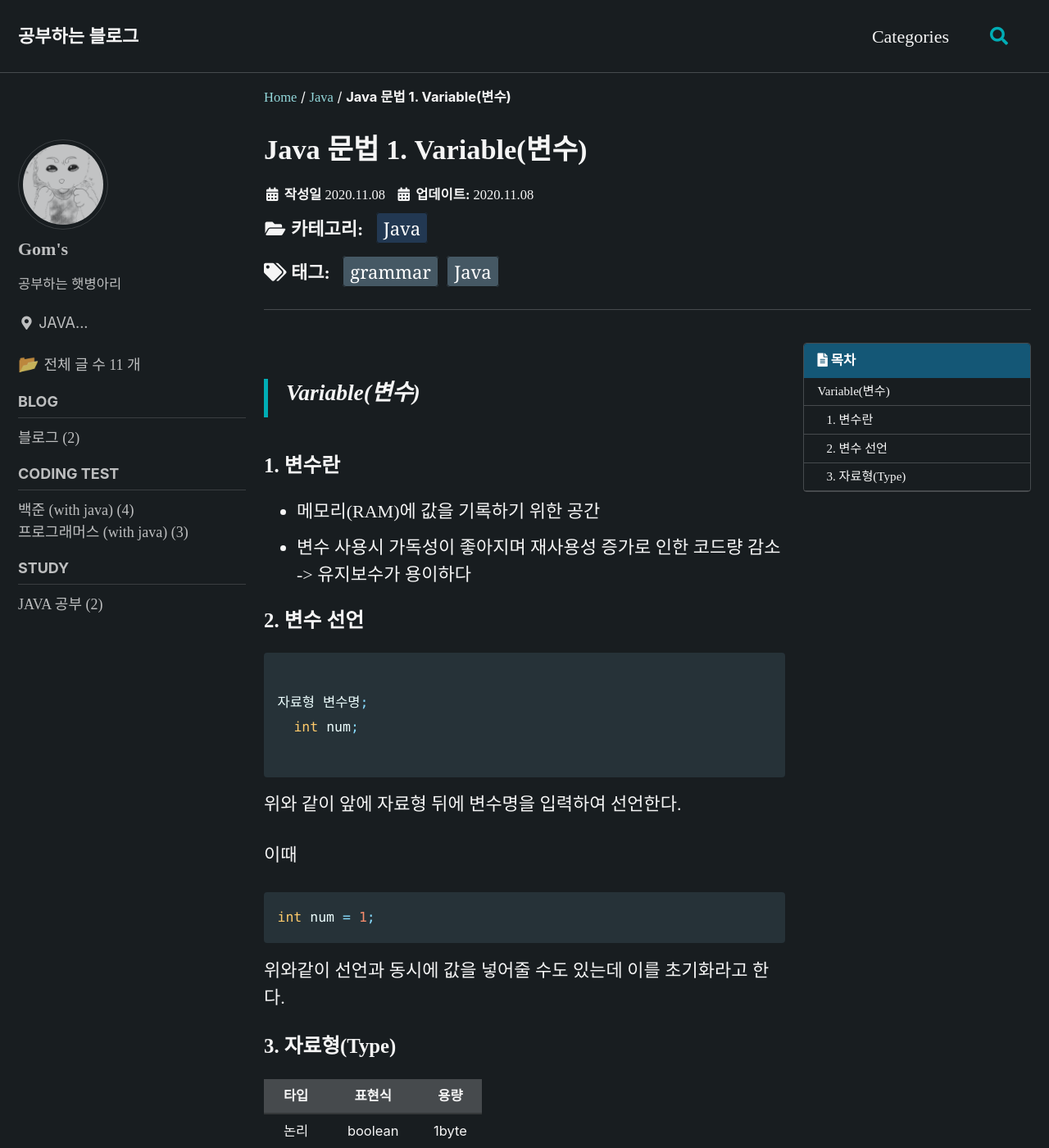
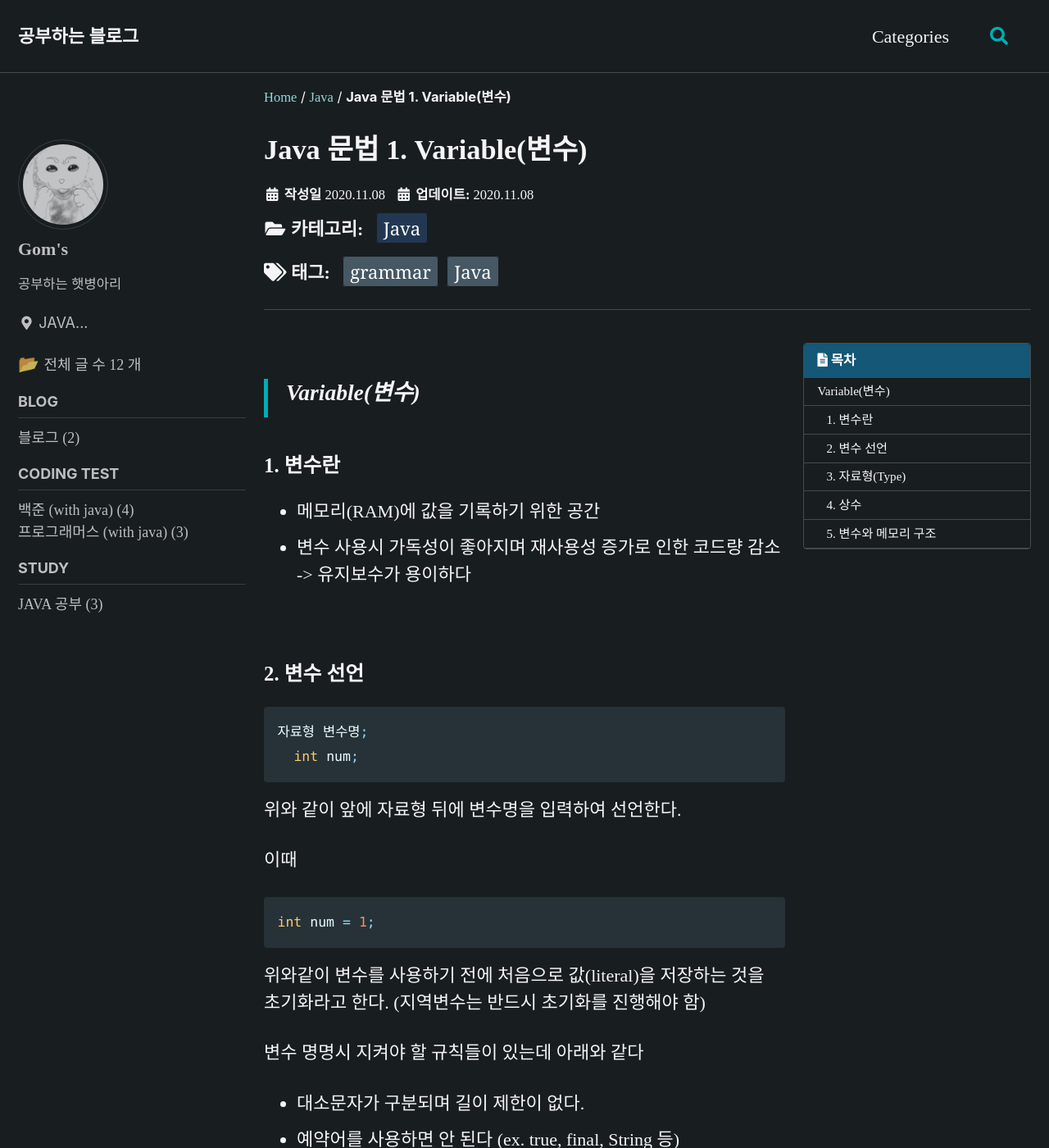
Before and after one commit to hsy3373/hsy3373.github.io, a Jekyll site: the page built from _posts/Java/2022-11-08-variable.md, in a window 1280 px wide and 1400 px high. Shown: the whole window at 82% size. Built offline with Jekyll 4.4.1, drawn with Linux system fonts in a browser that asks for light colours; cached includes are drawn as plain includes; some web fonts are replaced; comment, search, counter and statistics services are not loaded; some of the changed text lies outside the part shown.

Commit message:
22.11.08

````diff
--- a/_posts/Java/2022-11-08-variable.md
+++ b/_posts/Java/2022-11-08-variable.md
@@ -20,15 +20,16 @@ last_modified_at: 2020-11-08
 ### 1. 변수란
 
 - 메모리(RAM)에 값을 기록하기 위한 공간
-- 변수 사용시 가독성이 좋아지며 재사용성 증가로 인한 코드량 감소 -> 유지보수가 용이하다
+- 변수 사용시 가독성이 좋아지며 재사용성 증가로 인한 코드량 감소
+  -> 유지보수가 용이하다
+
+  <br>
 
 ### 2. 변수 선언
 
 ```java
-
 자료형 변수명;
   int num;
-
 ```
 
 위와 같이 앞에 자료형 뒤에 변수명을 입력하여 선언한다.
@@ -39,14 +40,44 @@ last_modified_at: 2020-11-08
 int num = 1;
 ```
 
-위와같이 선언과 동시에 값을 넣어줄 수도 있는데 이를 초기화라고 한다.
+위와같이 변수를 사용하기 전에 처음으로 값(literal)을 저장하는 것을 초기화라고 한다. (지역변수는 반드시 초기화를 진행해야 함)
+
+변수 명명시 지켜야 할 규칙들이 있는데 아래와 같다
+
+- 대소문자가 구분되며 길이 제한이 없다.
+- 예약어를 사용하면 안 된다 (ex. true, final, String 등)
+- 숫자로 시작하면 안된다 (ex. age1은 가능하지만 1age는 안됨)
+- 특수문자는 `_` 와 `$` 만을 허용한다 (ex. shee@p 는 불가능하지만 $sheep 는 가능)
+
+<br>
 
 ### 3. 자료형(Type)
 
-| &nbsp;&nbsp;&nbsp;&nbsp;타입&nbsp;&nbsp;&nbsp;&nbsp; | &nbsp;&nbsp;&nbsp;&nbsp;표현식&nbsp;&nbsp;&nbsp;&nbsp; | &nbsp;&nbsp;&nbsp;&nbsp;용량&nbsp;&nbsp;&nbsp;&nbsp; |
-| :--------------------------------------------------: | :----------------------------------------------------: | :--------------------------------------------------: |
-|                         논리                         |                        boolean                         |                        1byte                         |
-|                         문자                         |                          char                          |                        2byte                         |
-|                        문자열                        |                         String                         |                        참조형                        |
-|                        정수형                        |           byte <br> short <br>int <br> long            |         1byte<br> 2byte <br>4byte <br> 8byte         |
-|                        실수형                        |                 float <br> shodoublert                 |                   4byte <br> 8byte                   |
+|  타입  |            표현식            |               용량                |
+| :----: | :--------------------------: | :-------------------------------: |
+|  논리  |           boolean            |               1byte               |
+|  문자  |             char             |               2byte               |
+| 문자열 |            String            |              참조형               |
+| 정수형 | byte<br>short<br>int<br>long | 1byte<br>2byte<br>4byte<br> 8byte |
+| 실수형 |    float <br> shodoublert    |         4byte <br> 8byte          |
+
+### 4. 상수
+
+상수란 수학에서는 변하지 않는 값을 의미하고
+JAVA 에서는 한 번만 저장(기록)할 수 있는 메모리를 의미한다
+
+```java
+final int NUM;
+```
+
+위와같이 `final`로 선언하며 변수명을 모두 대문자로 표시해주는 것이 관례다
+
+<br>
+
+### 5. 변수와 메모리 구조
+
+| RAM 구조 |                                                 내용                                                  |
+| :-----: | :---------------------------------------------------------------------------------------------------: |
+| Static  |              static 예약어로 선정된 필드 <br> 메소드가 저장되는 공간 <br> 클래스 변수 등              |
+|  HEAP   |                 new 연산자에 의해 동적으로 할당하고 저장되는 공간 <br> 객체, 배열 등                  |
+|  STACK  | 메소드를 호출하면 자동생성 <br> 메소드가 끝나면 자동소멸 <br> 지역변수, 매개변수, 메소드 호출 스택 등 |
--- a/_sass/minimal-mistakes/_tables.scss
+++ b/_sass/minimal-mistakes/_tables.scss
@@ -3,7 +3,6 @@
    ========================================================================== */
 
 table {
-  display: block;
   margin-bottom: 1em;
   width: 100%;
   font-family: $global-font-family;
````
Also changed, not shown: _posts/Java/2022-11-08-prints.md (added, +49 -0 lines).
